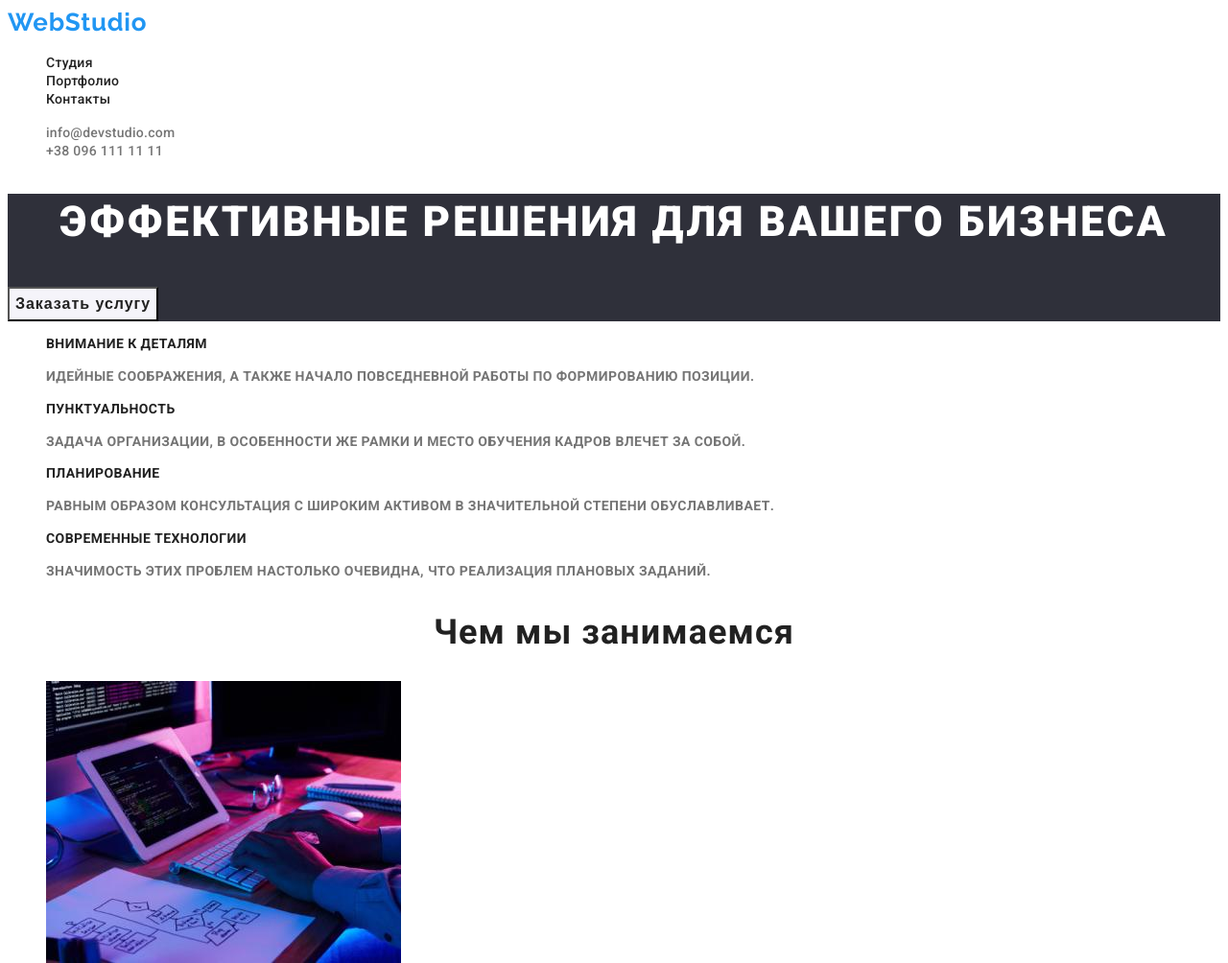
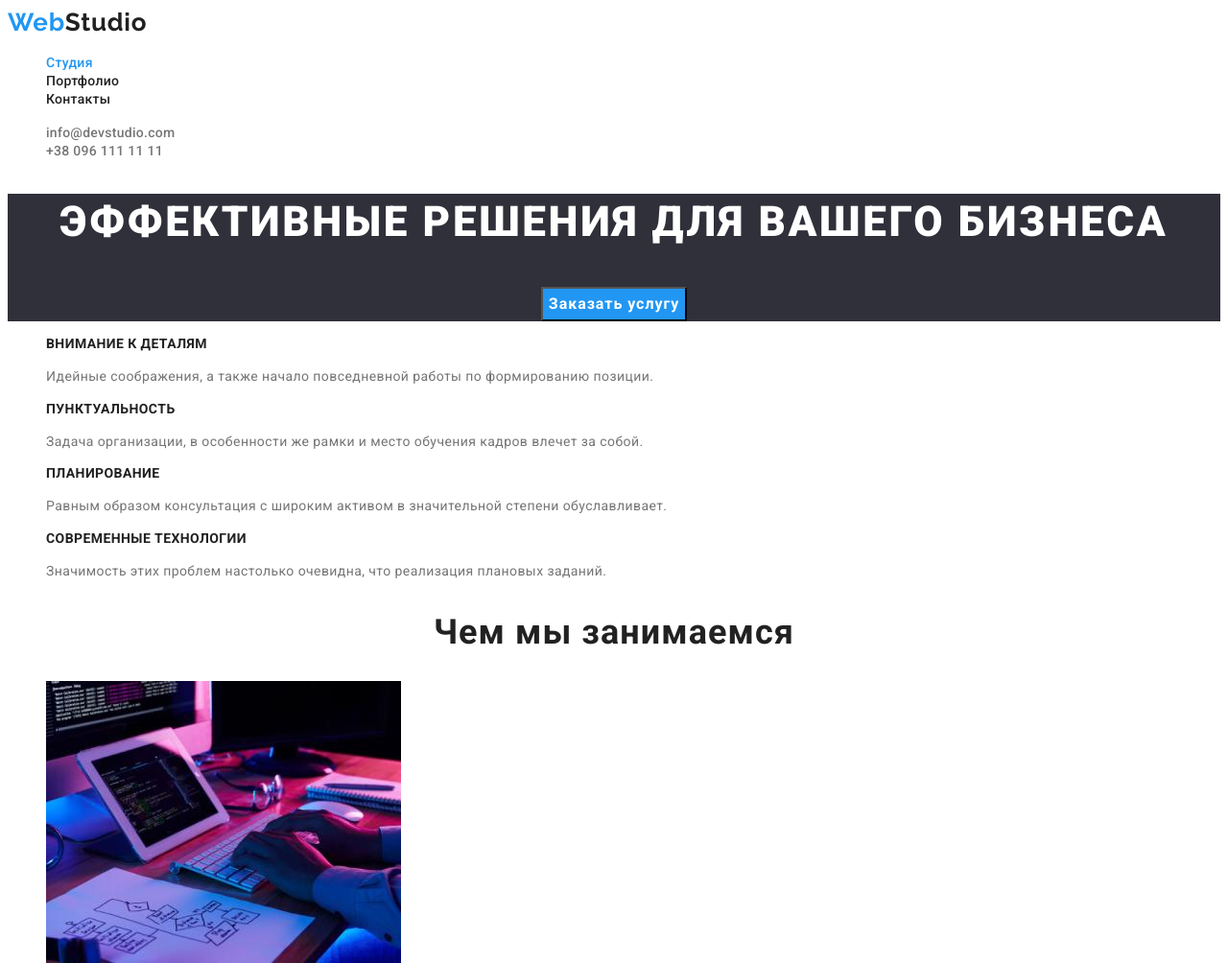
Before and after one commit to elinamakarenko/goit-markup-hw-02, a plain HTML site: page index.html in a window 1280 px wide. Shown: the top 1004 px of the page at 96% size. Drawn offline with Linux system fonts and the light colour scheme.

Commit message:
fourth-commit

```diff
--- a/css/styles.css
+++ b/css/styles.css
@@ -16,19 +16,21 @@ body {
 .link {
   text-decoration: none;
 }
+
+.head-studio {
+  color: var(--secondary-title-color);
+}
 .btn {
+  font-family: inherit;
   font-size: 16px;
   text-align: center;
-  background-color: #f5f4fa;
-  color: var(--secondary-title-color);
   cursor: pointer;
+  background-color: var(--accent-color);
+  color: var(--primary-title-color);
 }
 .btn-studio {
   font-weight: 700;
   line-height: 1.87;
-  display: flex;
-  align-items: center;
-  text-align: center;
   letter-spacing: 0.06em;
 }
 .btn-portfolio {
@@ -36,9 +38,11 @@ body {
   line-height: 1.62;
   text-align: center;
   letter-spacing: 0.03em;
+  color: var(--secondary-title-color);
+  background-color: #f5f4fa;
 }
-.btn:hover,
-.btn:focus {
+.btn-portfolio:hover,
+.btn-portfolio:focus {
   background-color: var(--accent-color);
   color: var(--primary-title-color);
 }
@@ -52,6 +56,11 @@ body {
   font-size: 14px;
   line-height: 1.14;
   letter-spacing: 0.02em;
+}
+.page-link{
+  color: var(--accent-color);
+}
+.menu-link-color{
   color: var(--secondary-title-color);
 }
 .menu-link:hover,
@@ -91,6 +100,7 @@ body {
 }
 /*hero*/
 .hero {
+  text-align: center;
   background-color: var(--background-color);
 }
 .hero-title {
@@ -170,6 +180,9 @@ body {
 .footer {
   background-color: var(--background-color);
 }
+.footer-studio {
+  color: var(--primary-title-color);
+}
 .address-link {
   font-style: normal;
   font-size: 14px;
@@ -181,7 +194,7 @@ body {
   font-size: 14px;
   line-height: 1.71;
   letter-spacing: 0.03em;
-  color: rgba(255, 255, 255, 0.6);
+  color: rgba(141, 112, 112, 0.6);
 }
 
 .footer-link:hover,
--- a/index.html
+++ b/index.html
@@ -16,16 +16,20 @@
   <body>
     <header class="header">
       <nav class="header-nav">
-        <a class="header-logo link" href="">WebStudio</a>
+        <a class="header-logo link" href=""
+          >Web<span class="head-studio">Studio</span></a
+        >
         <ul class="list menu-list">
           <li>
-            <a class="menu-link link" href="">Студия</a>
+            <a class="menu-link link page-link" href="">Студия</a>
           </li>
           <li>
-            <a class="menu-link link" href="./portfolio.html">Портфолио</a>
+            <a class="menu-link link menu-link-color" href="./portfolio.html"
+              >Портфолио</a
+            >
           </li>
           <li>
-            <a class="menu-link link" href="">Контакты</a>
+            <a class="menu-link link menu-link-color" href="">Контакты</a>
           </li>
         </ul>
       </nav>
@@ -49,29 +53,29 @@
       </section>
       <section class="about">
         <ul class="about-list list">
-          <li class="about-item">
-            ВНИМАНИЕ К ДЕТАЛЯМ
+          <li>
+            <h3 class="about-item">ВНИМАНИЕ К ДЕТАЛЯМ</h3>
             <p class="about-text">
               Идейные соображения, а также начало повседневной работы по
               формированию позиции.
             </p>
           </li>
-          <li class="about-item">
-            ПУНКТУАЛЬНОСТЬ
+          <li>
+            <h3 class="about-item">ПУНКТУАЛЬНОСТЬ</h3>
             <p class="about-text">
               Задача организации, в особенности же рамки и место обучения кадров
               влечет за собой.
             </p>
           </li>
-          <li class="about-item">
-            ПЛАНИРОВАНИЕ
+          <li>
+            <h3 class="about-item">ПЛАНИРОВАНИЕ</h3>
             <p class="about-text">
               Равным образом консультация с широким активом в значительной
               степени обуславливает.
             </p>
           </li>
-          <li class="about-item">
-            СОВРЕМЕННЫЕ ТЕХНОЛОГИИ
+          <li>
+            <h3 class="about-item">СОВРЕМЕННЫЕ ТЕХНОЛОГИИ</h3>
             <p class="about-text">
               Значимость этих проблем настолько очевидна, что реализация
               плановых заданий.
@@ -153,7 +157,9 @@
       </section>
     </main>
     <footer class="footer">
-      <a class="header-logo link" href="">WebStudio</a>
+      <a class="header-logo link" href=""
+        >Web<span class="footer-studio">Studio</span></a
+      >
       <address class="address">
         <a
           class="link address-link"
```
Also changed, not shown: portfolio.html (+11 -5 lines).
